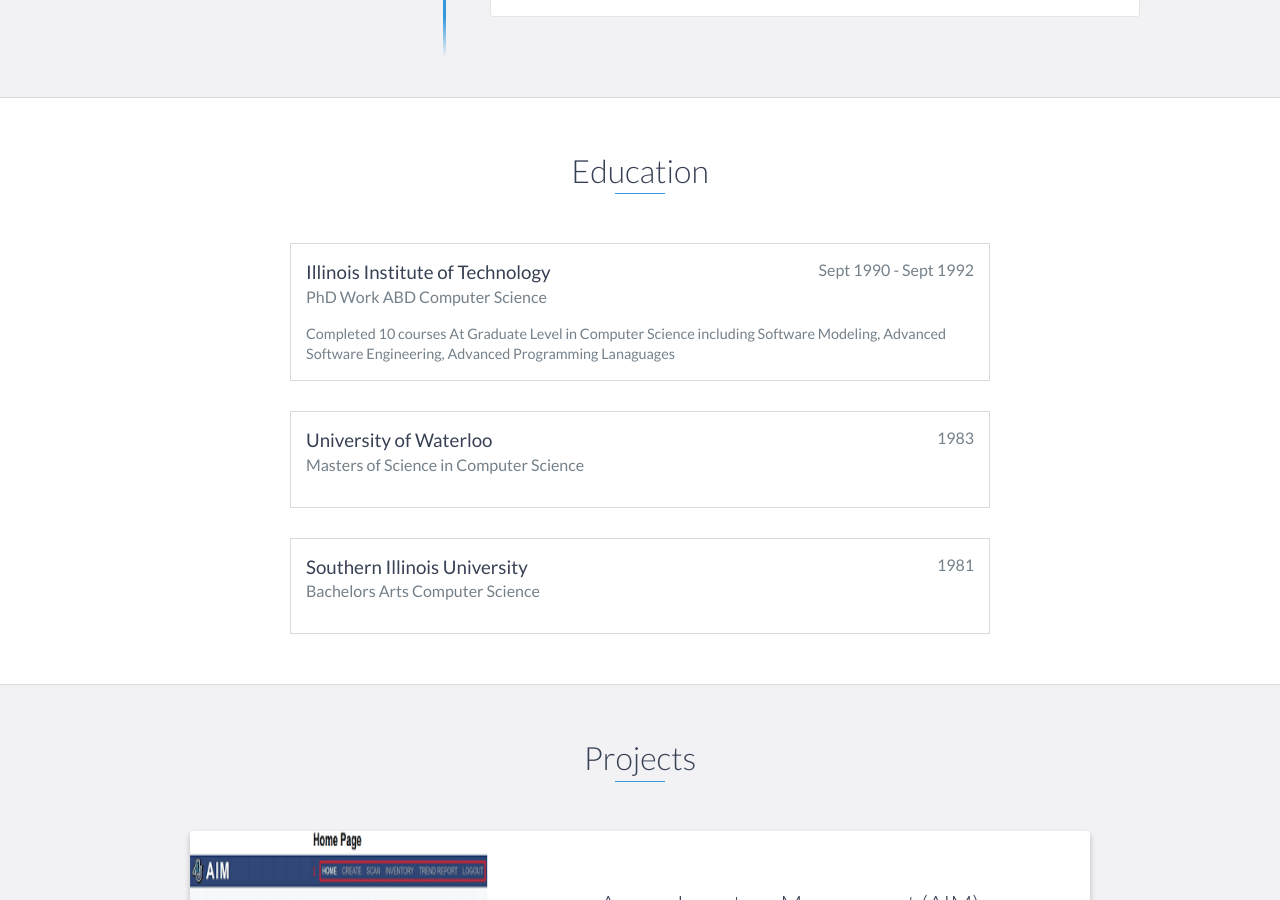
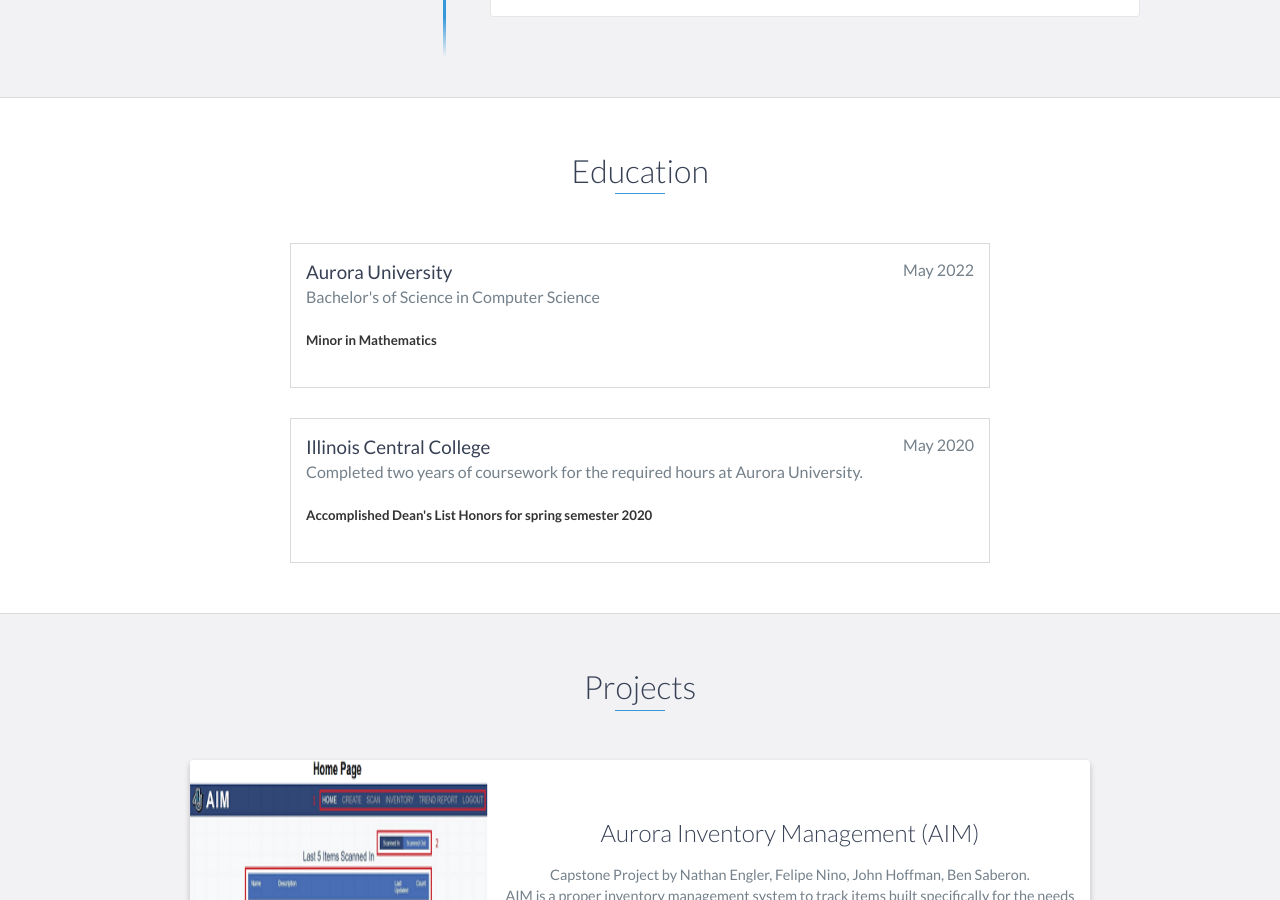
Before and after one commit to mattja1998/mattja1998.github.io, a Jekyll site: the page index.html, which Jekyll copies as it is, in a window 1280 px wide and 900 px high, scrolled down 3062 px. Built offline with Jekyll 4.4.1, drawn with Linux system fonts in a browser that asks for light colours.

Commit message:
Updated Education Blocks
Changed Lash's Education Blocks to my own

```diff
--- a/index.html
+++ b/index.html
@@ -190,24 +190,17 @@
     <div id="education">
         <h2 class="heading">Education</h2>
         <div class="education-block">
-            <h3>Illinois Institute of Technology</h3>
-            <span class="education-date">Sept 1990 - Sept 1992</span>
-            <h4>PhD Work ABD Computer Science</h4>
-            <p>
-                Completed 10 courses At Graduate  Level in  Computer Science including Software Modeling, Advanced Software Engineering, Advanced Programming Lanaguages
-            </p>
-        </div>
-        <!-- End .education-block -->
-
-        <div class="education-block">
-            <h3>University of Waterloo</h3>
-            <span class="education-date">1983</span>
-            <h4>Masters of Science in Computer Science</h4>
+            <h3>Aurora University</h3>
+            <span class="education-date">May 2022</span>
+            <h4>Bachelor's of Science in Computer Science</h4>
+            <h5>Minor in Mathematics </h5>
         </div>
         <div class="education-block">
-            <h3>Southern Illinois University </h3>
-            <span class="education-date">1981</span>
-            <h4>Bachelors Arts Computer Science </h4>
+            <h3>Illinois Central College </h3>
+            <span class="education-date">May 2020</span>
+            <h4>Completed two years of coursework for the required hours
+            at Aurora University.</h4>
+            <h5> Accomplished Dean's List Honors for spring semester 2020</h5>
         </div>
         <!-- End .education-block -->
     </div>
```
